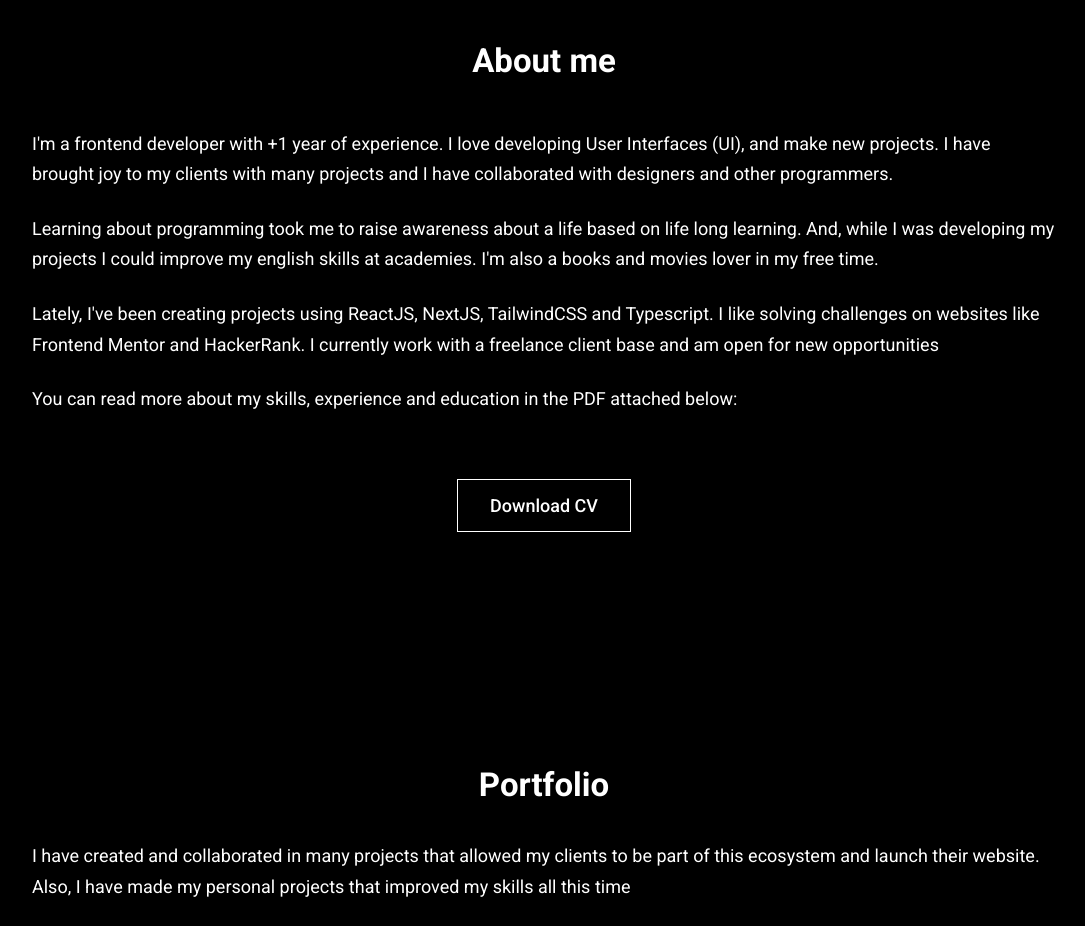
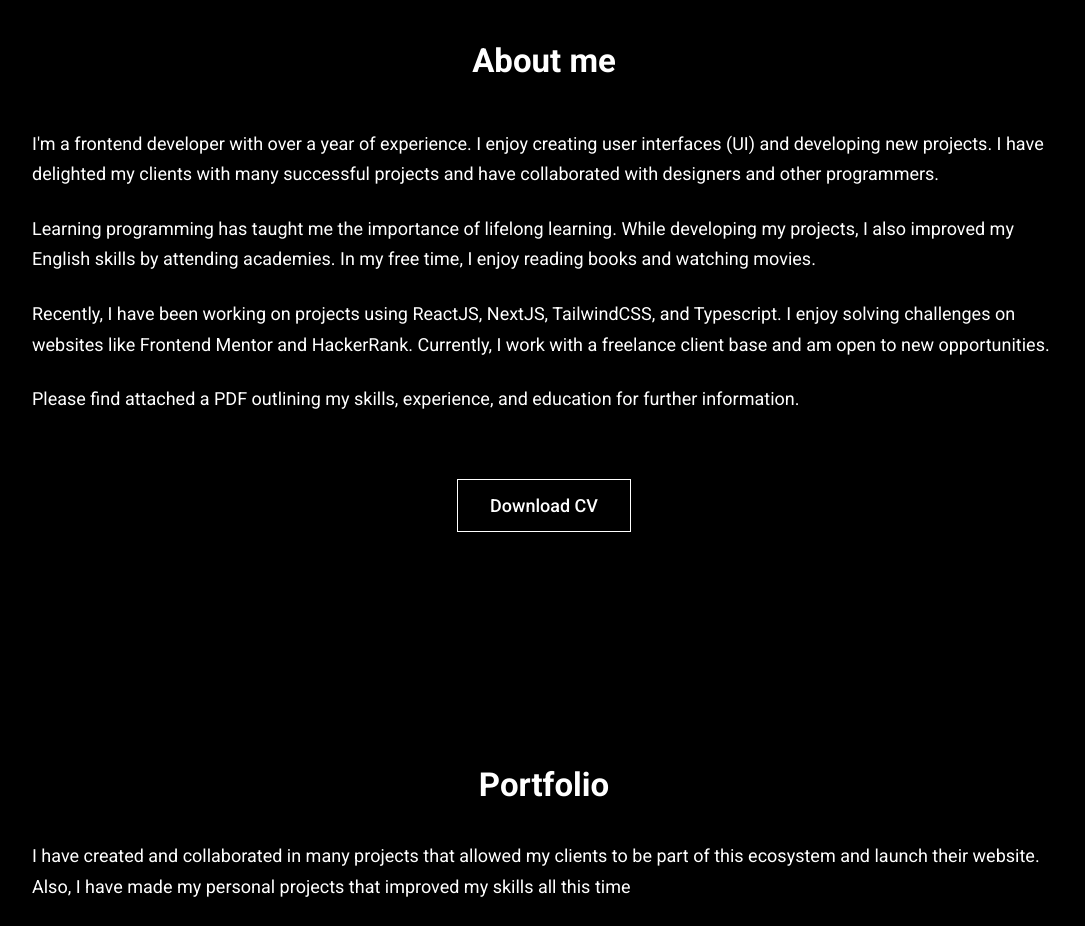
Before and after one commit to Eliman-C5/eli-castellano, a Next.js app: page / in a window 1280 px wide. Shown: the part 860-1786 px from the top of the page, without its empty margins (96-1181 px from the left). Built offline with nearby package versions, Linux system fonts and the light colour scheme.

Commit message:
Mejorando texto en About

```diff
--- a/src/data/texts.ts
+++ b/src/data/texts.ts
@@ -1,5 +1,3 @@
-import { Categories } from "@/interfaces/app_interfaces"
-
 //Add spanish and english texts
 export const presentation = {
   esp: `Soy Eli Castellano`,
@@ -58,37 +56,37 @@ export const aboutDesc= {
   eng: [
     {
       id: 1,
-      text: `I'm a frontend developer with +1 year of experience. I love developing User Interfaces (UI), and make new projects. I have brought joy to my clients with many projects and I have collaborated with designers and other programmers.`
+      text: `I'm a frontend developer with over a year of experience. I enjoy creating user interfaces (UI) and developing new projects. I have delighted my clients with many successful projects and have collaborated with designers and other programmers.`
     },
     {
       id: 2,
-      text: `Learning about programming took me to raise awareness about a life based on life long learning. And, while I was developing my projects I could improve my english skills at academies. I'm also a books and movies lover in my free time.`
+      text: `Learning programming has taught me the importance of lifelong learning. While developing my projects, I also improved my English skills by attending academies. In my free time, I enjoy reading books and watching movies.`
     },
     {
       id: 3,
-      text: `Lately, I've been creating projects using ReactJS, NextJS, TailwindCSS and Typescript. I like solving challenges on websites like Frontend Mentor and HackerRank. I currently work with a freelance client base and am open for new opportunities`
+      text: `Recently, I have been working on projects using ReactJS, NextJS, TailwindCSS, and Typescript. I enjoy solving challenges on websites like Frontend Mentor and HackerRank. Currently, I work with a freelance client base and am open to new opportunities.`
     },
     {
       id: 4,
-      text: 'You can read more about my skills, experience and education in the PDF attached below:'
+      text: 'Please find attached a PDF outlining my skills, experience, and education for further information.'
     }
   ],
   esp: [
     {
       id: 1,
-      text: `Soy un desarrollador frontend con +1 año de experiencia. Me encanta desarrollar interfaces de usuario (UI) y hacer nuevos proyectos. He traído alegría a mis clientes con muchos proyectos y he colaborado con diseñadores y otros programadores.`
+      text: `Soy un desarrollador frontend con más de un año de experiencia. Disfruto creando interfaces de usuario (UI) y desarrollando nuevos proyectos. He deleitado a mis clientes con muchos proyectos exitosos y he colaborado con diseñadores y otros programadores.`
     },
     {
       id: 2,
-      text: 'Aprender sobre programación me llevó a crear conciencia sobre una vida basada en el aprendizaje permanente. Y, mientras desarrollaba mis proyectos, pude mejorar mis habilidades de inglés en las academias. También soy amante de los libros y el cine en mi tiempo libre.'
+      text: 'Aprender a programar me ha enseñado la importancia del aprendizaje continuo. Mientras desarrollaba mis proyectos, también mejoré mis habilidades en inglés asistiendo a academias. En mi tiempo libre, disfruto leyendo libros y viendo películas.'
     },
     {
       id: 3,
-      text: `Últimamente, he estado creando proyectos usando ReactJS, NextJS, TailwindCSS y Typescript. Me gusta resolver retos retos en sitios web como Frontend Mentor y HackerRank. Actualmente trabajo con una base de clientes independientes y estoy abierto a nuevas oportunidades.`
+      text: `Recientemente, he estado trabajando en proyectos utilizando ReactJS, NextJS, TailwindCSS y Typescript. Disfruto resolviendo desafíos en sitios web como Frontend Mentor y HackerRank. Actualmente, trabajo con una base de clientes freelance y estoy abierto a nuevas oportunidades.`
     },
     {
       id: 4,
-      text: 'Puede leer más sobre mis habilidades, experiencia y educación en el PDF adjunto a continuación:'
+      text: 'Adjunto un PDF que detalla mis habilidades, experiencia y educación para obtener más información.'
     }
   ]
 }
```
